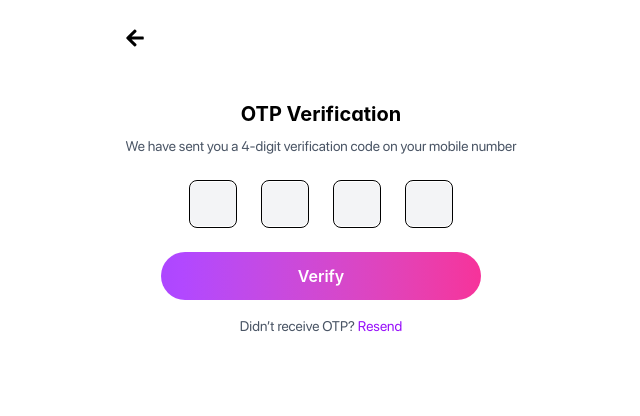
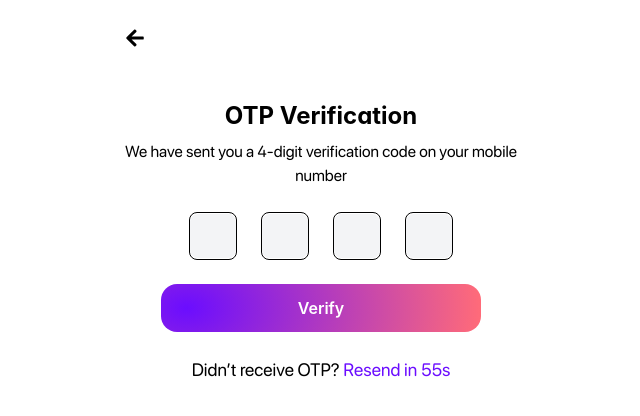
Before and after one commit to amit912918/myuze, a Next.js app: page /auth/verification in a window 1280 px wide. Shown: the top 416 px of the page, without its empty margins (319-959 px from the left). Built offline with nearby package versions, Linux system fonts and the light colour scheme; a web font is replaced by a local one.

Commit message:
add some change

```diff
--- a/src/app/auth/login/page.tsx
+++ b/src/app/auth/login/page.tsx
@@ -21,12 +21,20 @@ export default function LoginPage() {
 
         const fp = await FingerprintJS.load();
         const result = await fp.get();
-        console.log(result.visitorId);
         setAuthData({
             mobileNo: mobileNo,
             deviceId: result.visitorId,
             isdCode: isdCode
         })
+
+        const tempAuth = {
+        mobileNo: mobileNo,
+        deviceId: result.visitorId,
+        isdCode: isdCode
+        };
+
+        // Save in localStorage for persistence between pages
+        localStorage.setItem("authData", JSON.stringify(tempAuth));
 
         try {
             const payload = {
@@ -106,7 +114,7 @@ export default function LoginPage() {
                         />
                     </div>
 
-                    <button className="w-full cursor-pointer py-3 rounded-md text-white font-semibold bg-gradient-to-r from-purple-500 to-pink-500" onClick={handleSendOtp}>
+                    <button className="w-full cursor-pointer py-3 rounded-2xl text-white font-semibold bg-gradient-to-r from-purple-500 to-pink-500" onClick={handleSendOtp}>
                         Send OTP
                     </button>
                     </div>
--- a/src/app/auth/verification/page.tsx
+++ b/src/app/auth/verification/page.tsx
@@ -2,16 +2,37 @@
 import { useEffect, useRef, useState } from "react";
 import { useRouter } from "next/navigation";
 import { FaArrowLeft } from "react-icons/fa";
-import { handleVerification } from "../../api/auth";
+import { handleVerification, handleLogin } from "../../api/auth";
 import { showError, showSuccess } from "../../../utils/toastService";
 import useAuth from "../../../hooks/useAuth";
+import FingerprintJS from "@fingerprintjs/fingerprintjs";
 
 const OTPVerification: React.FC = () => {
-
-    const { setAuth, authData } = useAuth()
+  const { setAuth, authData } = useAuth();
   const router = useRouter();
   const [otp, setOtp] = useState(["", "", "", ""]);
   const inputsRef = useRef<(HTMLInputElement | null)[]>([]);
+
+  const [secondsLeft, setSecondsLeft] = useState(60);
+  const [isResending, setIsResending] = useState(false);
+
+  useEffect(() => {
+    const isLoggedIn = localStorage.getItem('isLoggedIn');
+    if (isLoggedIn === 'true') {
+      router.replace('/dashboard/home');
+    }
+  }, [router]);
+
+  // Countdown timer
+  useEffect(() => {
+    if (secondsLeft <= 0) return;
+
+    const interval = setInterval(() => {
+      setSecondsLeft((prev) => prev - 1);
+    }, 1000);
+
+    return () => clearInterval(interval);
+  }, [secondsLeft]);
 
   const handleChange = (e: React.ChangeEvent<HTMLInputElement>, index: number) => {
     const val = e.target.value;
@@ -33,12 +54,13 @@ const OTPVerification: React.FC = () => {
   };
 
   const handleVerify = async () => {
+    const authValue = JSON.parse(localStorage.getItem('authData') || '{}');
     try {
       const payload = {
-                deviceId: authData.deviceId,
+        deviceId: authValue.deviceId,
         langCode: "en",
-                mobileNo: authData.mobileNo,
-                isdCode: authData.isdCode,
+        mobileNo: authValue.mobileNo,
+        isdCode: authValue.isdCode,
         otp: otp.join(""),
         last_login_source: ""
       };
@@ -46,32 +68,51 @@ const OTPVerification: React.FC = () => {
       const res = await handleVerification(payload);
       setAuth({
         userInfo: res.response.profile
-            })
+      });
+
       if (res.response.status) {
         localStorage.setItem('isLoggedIn', 'true');
         localStorage.setItem('loginData', JSON.stringify(res.response));
         router.push('/dashboard/profile');
         showSuccess('Login successfully!');
-            }
-            else {
+      } else {
         throw new Error("Verification failed");
       }
     } catch (error) {
       console.log("Error in login api", error);
       showError("Login failed");
     }
+  };
+
+  const handleSendOtp = async () => {
+    setIsResending(true);
+    try {
+      const authValue = JSON.parse(localStorage.getItem('authData') || '{}');
+      const payload = {
+        deviceId: authValue.deviceId,
+        langCode: "en",
+        mobileNo: authValue.mobileNo,
+        isdCode: authValue.isdCode
+      };
+
+      const res = await handleLogin(payload);
+      showSuccess('OTP sent successfully!');
+      setSecondsLeft(60);
+    } catch (error) {
+      console.log("Error in login api", error);
+      showError("OTP resend failed");
+    } finally {
+      setIsResending(false);
     }
+  };
 
   useEffect(() => {
-        const isLoggedIn = localStorage.getItem('isLoggedIn');
-        if (isLoggedIn === 'true') {
-            router.replace('/dashboard/home');
-        }
-    }, [router]);
+    console.log(authData, "authData");
+  }, [])
 
   return (
     <div className="min-h-screen bg-white relative px-4 pt-6">
-    {/* Back button fixed to top left */}
+      {/* Back button */}
       <div
         onClick={() => router.back()}
         className="text-xl text-black cursor-pointer absolute top-4 left-4"
@@ -80,11 +121,12 @@ const OTPVerification: React.FC = () => {
       </div>
 
       <div className="max-w-md mx-auto mt-16 flex flex-col items-center">
-      <h1 className="text-xl text-black font-bold mb-2">OTP Verification</h1>
-      <p className="text-sm text-center text-gray-600 mb-6">
+        <h1 className="text-2xl font-bold mb-2">OTP Verification</h1>
+        <p className="text-md text-center mb-6">
           We have sent you a 4-digit verification code on your mobile number
         </p>
 
+        {/* OTP boxes */}
         <div className="flex gap-6 mb-6">
           {otp.map((digit, index) => (
             <div
@@ -107,19 +149,30 @@ const OTPVerification: React.FC = () => {
         </div>
 
         <button
+          style={{ background: "radial-gradient(92.09% 394.93% at 7.91% 50%, #6B0DFF 0%, #FF6B79 100%)" }}
           onClick={handleVerify}
-        className="w-full cursor-pointer max-w-xs py-3 rounded-full text-white font-semibold bg-gradient-to-r from-purple-500 to-pink-500 mb-4"
+          className="w-full cursor-pointer max-w-xs py-3 rounded-2xl text-white font-semibold mb-4"
         >
           Verify
         </button>
 
-      <p className="text-sm text-gray-600">
+        {/* Resend timer logic */}
+        <p className="text-lg text-center mt-2">
           Didn’t receive OTP?{' '}
-        <span className="text-purple-600 font-medium cursor-pointer">Resend</span>
+          {secondsLeft > 0 ? (
+            <span style={{ color: "#6B0DFF"}} className="font-medium">Resend in {secondsLeft}s</span>
+          ) : (
+            <span
+              onClick={handleSendOtp}
+              className="text-purple-600 font-medium cursor-pointer"
+            >
+              Resend
+            </span>
+          )}
         </p>
       </div>
     </div>
   );
-}
+};
 
 export default OTPVerification;
--- a/src/app/dashboard/profile/edit/page.tsx
+++ b/src/app/dashboard/profile/edit/page.tsx
@@ -7,7 +7,7 @@ import 'react-phone-input-2/lib/style.css';
 import { HiOutlineChevronDown } from "react-icons/hi";
 import { MdArrowBack } from "react-icons/md";
 import { handleUpdateProfile } from '../../../api/profile';
-import { showSuccess } from '../../../../utils/toastService';
+import { showError, showSuccess } from '../../../../utils/toastService';
 
 export default function EditProfilePage() {
     const router = useRouter();
@@ -42,15 +42,16 @@ export default function EditProfilePage() {
     };
 
     const handleDelete = () => {
-        showSuccess('Profile deleted successfully!');
+        showError('You are not authorize to delete profile!');
     };
 
     useEffect(() => {
         if (typeof window !== 'undefined') {
             try {
                 const data = JSON.parse(localStorage.getItem("loginData") || "{}")?.profile || {};
+                console.log(data, "data");
                 setUserId(data?.userId || "113");
-                setFirstName(data?.name || "");
+                setFirstName(data?.firstname || "");
                 setLastName(data?.lastname || "");
                 setEmail(data?.email || "");
                 setPhone(data?.mobileNo || "");
--- a/src/components/dashboard/PodcastClient.tsx
+++ b/src/components/dashboard/PodcastClient.tsx
@@ -262,7 +262,9 @@ export default function PodcastClient() {
 
             <div className="w-full flex justify-around items-center py-3 mt-6">
                 <MdSpeed className="w-5 h-5 text-gray-600 cursor-pointer" onClick={() => setShowSpeedDialog(true)} />
+                {/* <Image height={28} width={28} alt="vector" src="/images/Vector.png" /> */}
                 <Clock3 className="w-5 h-5 text-gray-600 cursor-pointer" onClick={handleClockClick} />
+                {/* <Image height={28} width={28} alt="timer" src="/images/timer.png" /> */}
                 <Share2 className="w-5 h-5 text-gray-600 cursor-pointer" onClick={handleShareClick} />
                 <Download className="w-5 h-5 text-gray-600 cursor-pointer" onClick={handleDownload} />
             </div>
```
Also changed, not shown: public/images/Vector.png (added), public/images/timer.png (added). Lines whose indentation alone changed are shown as unchanged.
